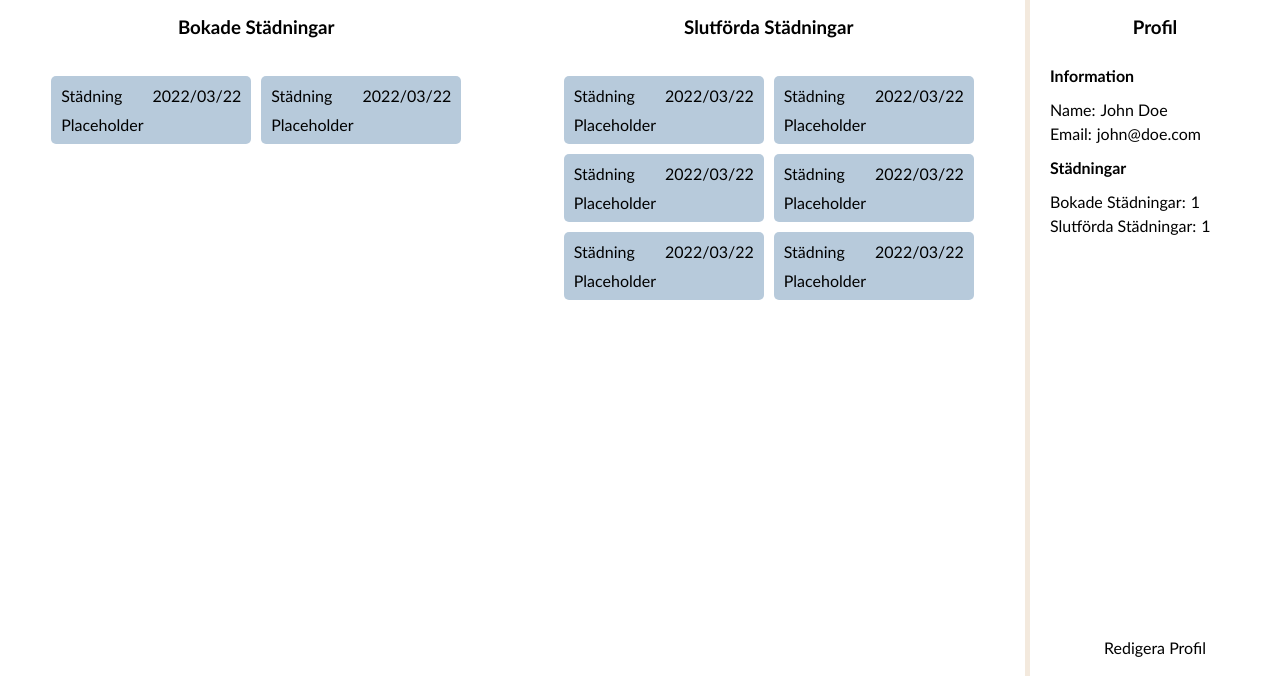
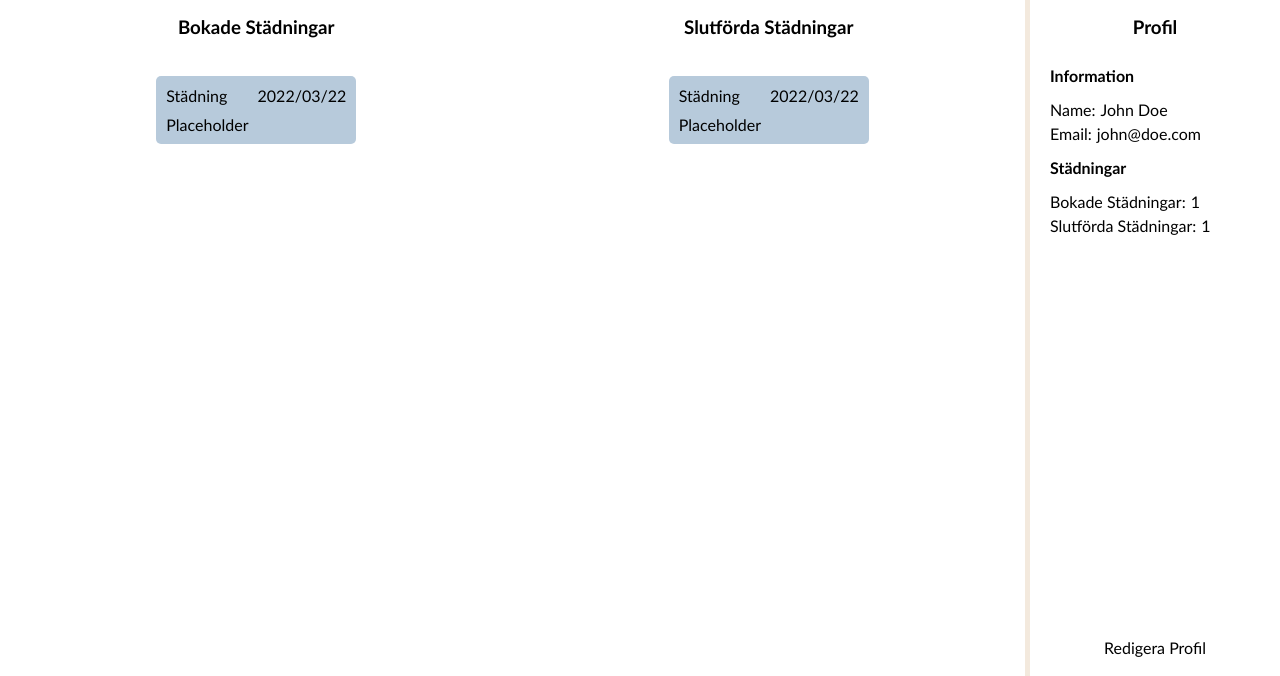
Before and after one commit to elilyx10/Case-StadaFint-Grupp10, a website: page src/profile.html in a window 1280 px wide. Shown: the part 124-800 px from the top of the page. Drawn offline with nearby package versions, Linux system fonts and the light colour scheme; files that its build step writes are made by us from their sources.

Commit message:
Removed test cards

```diff
--- a/src/profile.html
+++ b/src/profile.html
@@ -27,7 +27,7 @@
 
           <!-- Container som håller i "korten" -->
           <div class="booked-cleaning__container">
-            <!-- Enskilt kort -->
+            <!-- Start Enskilt "kort" -->
             <div class="booked-cleaning__container__item">
               <div class="booked-cleaning__container__item__upper">
                 <p class="booked-cleaning__container__item__upper__title">
@@ -41,24 +41,7 @@
                 <p>Placeholder</p>
               </div>
             </div>
-
-            <!-- START TEST ITEM -->
-
-            <div class="booked-cleaning__container__item">
-              <div class="booked-cleaning__container__item__upper">
-                <p class="booked-cleaning__container__item__upper__title">
-                  Städning
-                </p>
-                <p class="booked-cleaning__container__item__upper__date">
-                  2022/03/22
-                </p>
-              </div>
-              <div class="booked-cleaning__container__item__lower">
-                <p>Placeholder</p>
-              </div>
-            </div>
-
-            <!-- SLUT TEST ITEMS -->
+            <!-- Slut Enskilt "kort" -->
           </div>
         </div>
 
@@ -82,79 +65,7 @@
                 <p>Placeholder</p>
               </div>
             </div>
-
-            <!-- START TEST ITEM -->
-
-            <div class="completed-cleaning__container__item">
-              <div class="completed-cleaning__container__item__upper">
-                <p class="completed-cleaning__container__item__upper__title">
-                  Städning
-                </p>
-                <p class="completed-cleaning__container__item__upper__date">
-                  2022/03/22
-                </p>
-              </div>
-              <div class="completed-cleaning__container__item__lower">
-                <p>Placeholder</p>
-              </div>
-            </div>
-
-            <div class="completed-cleaning__container__item">
-              <div class="completed-cleaning__container__item__upper">
-                <p class="completed-cleaning__container__item__upper__title">
-                  Städning
-                </p>
-                <p class="completed-cleaning__container__item__upper__date">
-                  2022/03/22
-                </p>
-              </div>
-              <div class="completed-cleaning__container__item__lower">
-                <p>Placeholder</p>
-              </div>
-            </div>
-
-            <div class="completed-cleaning__container__item">
-              <div class="completed-cleaning__container__item__upper">
-                <p class="completed-cleaning__container__item__upper__title">
-                  Städning
-                </p>
-                <p class="completed-cleaning__container__item__upper__date">
-                  2022/03/22
-                </p>
-              </div>
-              <div class="completed-cleaning__container__item__lower">
-                <p>Placeholder</p>
-              </div>
-            </div>
-
-            <div class="completed-cleaning__container__item">
-              <div class="completed-cleaning__container__item__upper">
-                <p class="completed-cleaning__container__item__upper__title">
-                  Städning
-                </p>
-                <p class="completed-cleaning__container__item__upper__date">
-                  2022/03/22
-                </p>
-              </div>
-              <div class="completed-cleaning__container__item__lower">
-                <p>Placeholder</p>
-              </div>
-            </div>
-
-            <div class="completed-cleaning__container__item">
-              <div class="completed-cleaning__container__item__upper">
-                <p class="completed-cleaning__container__item__upper__title">
-                  Städning
-                </p>
-                <p class="completed-cleaning__container__item__upper__date">
-                  2022/03/22
-                </p>
-              </div>
-              <div class="completed-cleaning__container__item__lower">
-                <p>Placeholder</p>
-              </div>
-            </div>
-            <!-- SLUT TEST ITEM -->
+            <!-- Slut Enskilt "kort" -->
           </div>
         </div>
       </section>
```
